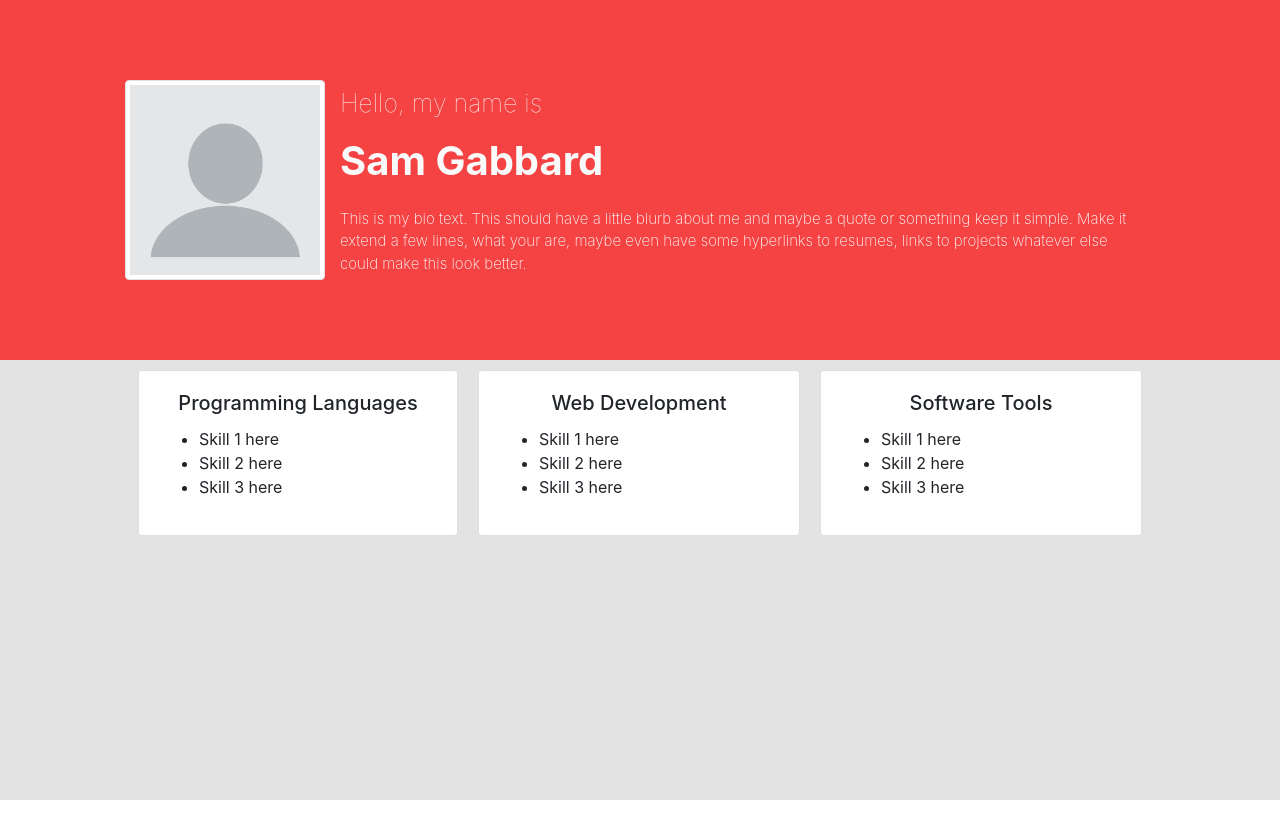
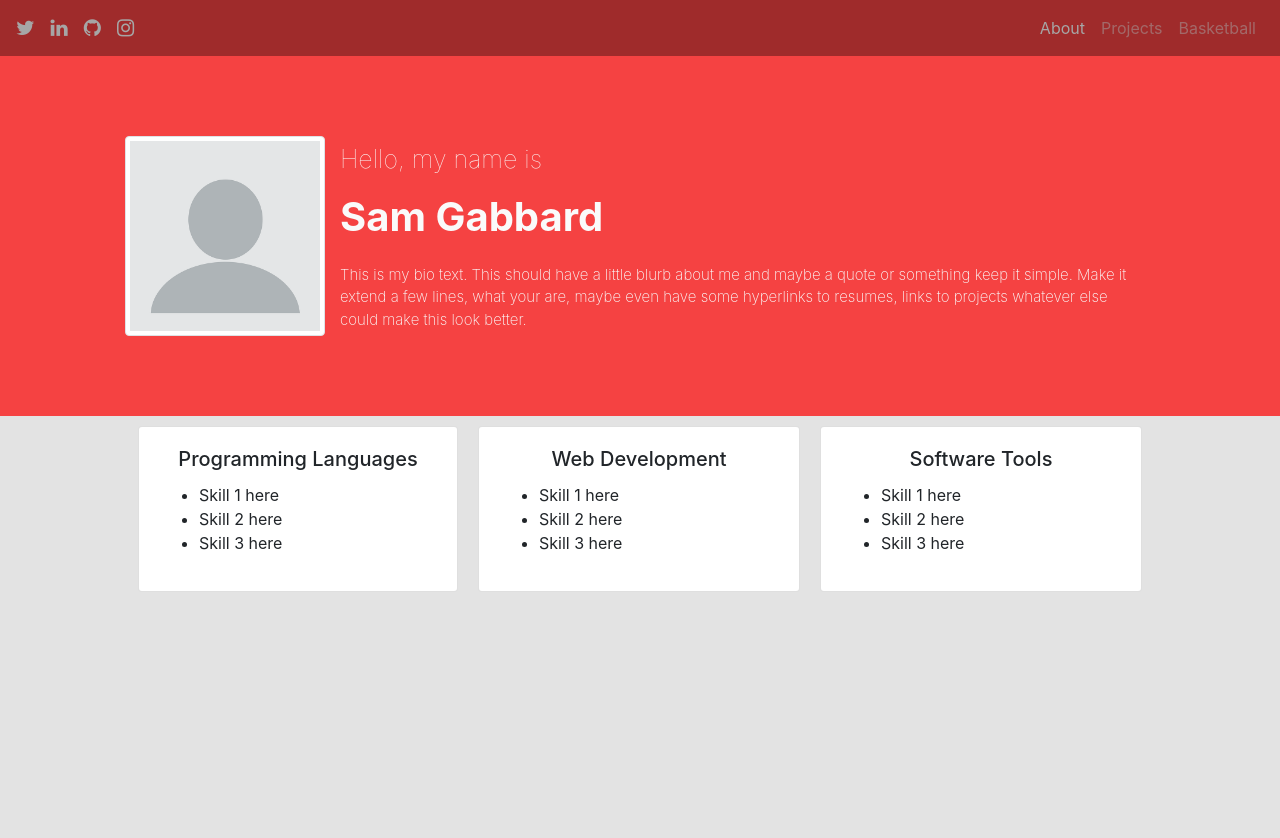
Before and after one commit to slgabbar/slgabbar.github.io, a plain HTML site: page index.html in a window 1280 px wide. Before the commit the page ends 800 px from the top, so only its background shows below. Drawn offline with nearby package versions, Linux system fonts and the light colour scheme.

Commit message:
Added icons

```diff
--- a/index.css
+++ b/index.css
@@ -1,6 +1,11 @@
 html, body {
 	height: 100%;
 	width: 100%;
+}
+
+.navbar {
+	background-color: #f54242;
+	filter: brightness(65%);
 }
 
 
--- a/index.html
+++ b/index.html
@@ -5,8 +5,32 @@
 
 	<link rel="stylesheet" href="https://stackpath.bootstrapcdn.com/bootstrap/4.3.1/css/bootstrap.min.css" integrity="sha384-ggOyR0iXCbMQv3Xipma34MD+dH/1fQ784/j6cY/iJTQUOhcWr7x9JvoRxT2MZw1T" crossorigin="anonymous">
 	<link rel="stylesheet" type="text/css" href="index.css">
+	<link rel="stylesheet" href="https://cdnjs.cloudflare.com/ajax/libs/font-awesome/4.7.0/css/font-awesome.min.css">
 </head>
 <body>
+	<nav class="navbar navbar-expand-lg navbar-dark bg-custom">
+		<a class="navbar-brand" href="https://twitter.com/samgabbard20"><i class="fa fa-twitter"></i></a>
+		<a class="navbar-brand" href="https://www.linkedin.com/in/samuel-gabbard-b8097a119/"><i class="fa fa-linkedin"></i></a>
+		<a class="navbar-brand" href="https://github.com/slgabbar"><i class="fa fa-github"></i></a>
+		<a class="navbar-brand" href="https://www.instagram.com/sam1newton/"><i class="fa fa-instagram"></i></a>
+		<button class="navbar-toggler" type="button" data-toggle="collapse" data-target="#navbarSupportedContent" aria-controls="navbarSupportedContent" aria-expanded="false" aria-label="Toggle navigation">
+			<span class="navbar-toggler-icon"></span>
+		</button>
+
+		<div class="collapse navbar-collapse" id="navbarSupportedContent">
+			<ul class="navbar-nav ml-auto">
+				<li class="nav-item active">
+					<a class="nav-link" href="index.html">About</a>
+				</li>
+				<li class="nav-item">
+					<a class="nav-link" href="#">Projects</a>
+				</li>
+				<li class="nav-item">
+					<a class="nav-link" href="#">Basketball</a>
+				</li>
+			</ul>
+		</div>
+	</nav>
 
 		<div class="profile">
 			<div class="profile-pic"><img src="generic.png" class="img-thumbnail"></div>
```
Also changed, not shown: test.html (deleted, +0 -11 lines).
